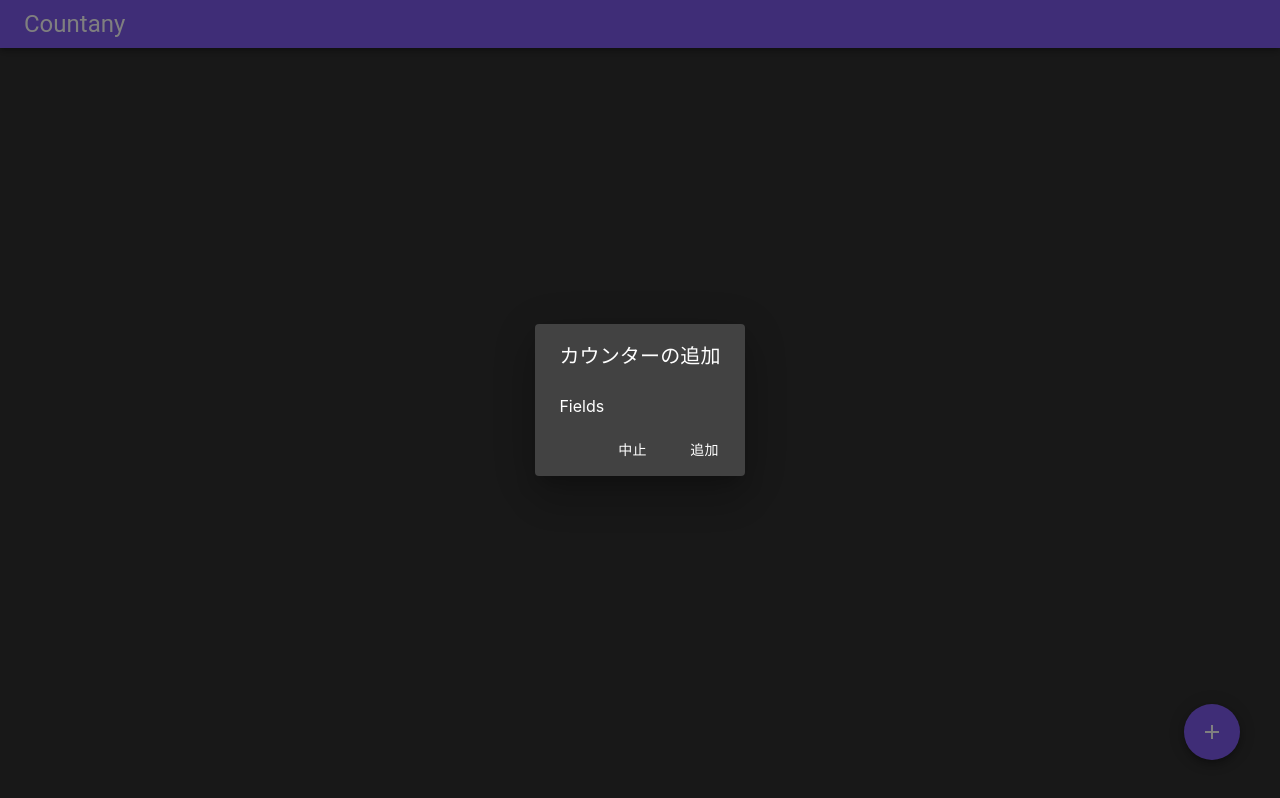
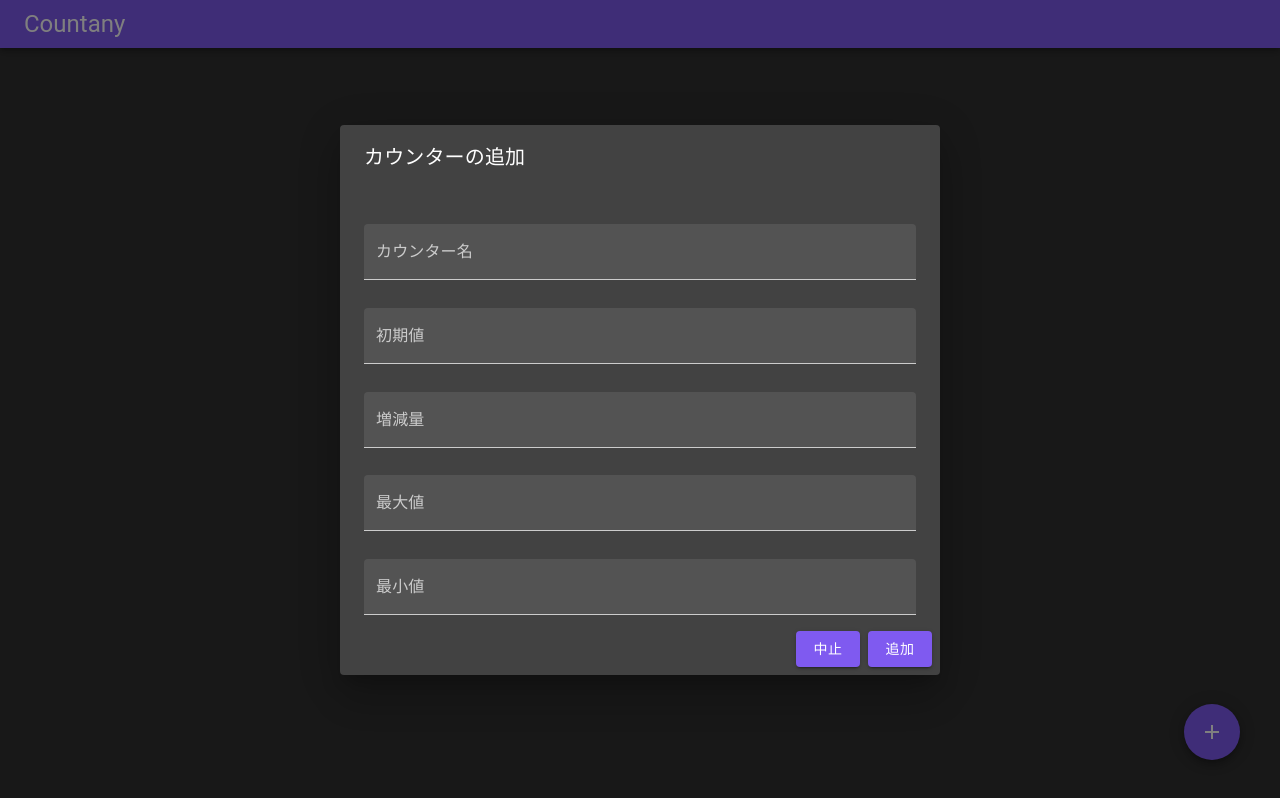
Before and after one commit to hwld/countany, a Next.js app: page / in a window 1280 px wide. Both pictures are taken after a click on the button 1212 px from the left and 732 px from the top of the page. Built offline with nearby package versions, Linux system fonts and the light colour scheme.

Commit message:
create ui-only CounterSettingForm

```diff
--- a/components/AddCounterButton.tsx
+++ b/components/AddCounterButton.tsx
@@ -8,7 +8,7 @@ import {
   Fab,
 } from "@material-ui/core";
 import AddIcon from "@material-ui/icons/Add";
-import { CounterSettingFormFields } from "./CounterSettingFormFields";
+import { CounterSettingForm } from "./CounterSettingForm";
 import { SlideTransition } from "./SlideTransition";
 
 type Props = {
@@ -41,14 +41,25 @@ const Component: React.FC<Props> = ({ className, addCounter: add }) => {
         open={isOpen}
         onClose={close}
         TransitionComponent={SlideTransition}
+        fullWidth
       >
         <DialogTitle>カウンターの追加</DialogTitle>
         <DialogContent>
-          <CounterSettingFormFields />
+          <CounterSettingForm id="addCounter" />
         </DialogContent>
         <DialogActions>
-          <Button onClick={close}>中止</Button>
-          <Button onClick={addCounter}>追加</Button>
+          <Button onClick={close} variant="contained" color="primary">
+            中止
+          </Button>
+          <Button
+            form="addCounter"
+            type="submit"
+            onClick={addCounter}
+            variant="contained"
+            color="primary"
+          >
+            追加
+          </Button>
         </DialogActions>
       </Dialog>
     </>
--- a/components/Counter.tsx
+++ b/components/Counter.tsx
@@ -8,8 +8,9 @@ import SettingIcon from "@material-ui/icons/Settings";
 import RemoveIcon from "@material-ui/icons/Clear";
 
 export type CounterObj = {
+  // マイナス記号を入れて10桁までの表示をサポートしている.
   id: string;
-  title: string;
+  name: string;
   value: number;
   startWith: number;
   countAmount: number; //変化量
@@ -53,7 +54,7 @@ const Component: React.FC<Props> = ({
   return (
     <div className={className}>
       <div className="head">
-        <Typography className="title">{counter.title}</Typography>
+        <Typography className="title">{counter.name}</Typography>
         <IconButton onClick={remove} className="remove" color="secondary">
           <RemoveIcon />
         </IconButton>
--- /dev/null
+++ b/components/CounterSettingForm.tsx
@@ -0,0 +1,68 @@
+import { TextField } from "@material-ui/core";
+import React from "react";
+import styled from "styled-components";
+import { CounterObj } from "./Counter";
+
+type Props = {
+  id: string;
+  className?: string;
+  counter?: CounterObj;
+};
+
+const Component: React.FC<Props> = ({ id, className, counter }) => {
+  return (
+    <form id={id} className={className}>
+      <TextField
+        label="カウンター名"
+        variant="filled"
+        color="secondary"
+        value={counter?.name}
+      />
+      <TextField
+        label="初期値"
+        type="number"
+        variant="filled"
+        color="secondary"
+        value={counter?.startWith}
+      />
+      <TextField
+        label="増減量"
+        type="number"
+        variant="filled"
+        color="secondary"
+        value={counter?.countAmount}
+      />
+      <TextField
+        label="最大値"
+        type="number"
+        variant="filled"
+        color="secondary"
+        value={counter?.maxValue}
+      />
+      <TextField
+        label="最小値"
+        type="number"
+        variant="filled"
+        color="secondary"
+        value={counter?.minValue}
+      />
+    </form>
+  );
+};
+
+const StyledComponent = styled(Component)`
+  display: flex;
+  flex-direction: column;
+
+  & > div {
+    margin-top: 5%;
+  }
+
+  & input[type="number"]::-webkit-inner-spin-button,
+  & input[type="number"]::-webkit-outer-spin-button {
+    -webkit-appearance: none;
+    margin: 0;
+  }
+`;
+
+export const CounterSettingForm = StyledComponent;
--- a/components/CounterSettingFormFields.tsx
+++ /dev/null
@@ -1,7 +0,0 @@
-import React from "react";
-
-const Component: React.FC = () => {
-  return <div>Fields</div>;
-};
-
-export const CounterSettingFormFields = Component;
--- a/pages/index.tsx
+++ b/pages/index.tsx
@@ -4,6 +4,7 @@ import { Header } from "../components/Header";
 import { Main } from "../components/Main";
 import { CounterContainer } from "../components/CounterContainer";
 import { CounterObj } from "../components/Counter";
+
 import { AddCounterButton } from "../components/AddCounterButton";
 
 const Home: React.FC<{ className?: string }> = ({ className }) => {
@@ -14,7 +15,7 @@ const Home: React.FC<{ className?: string }> = ({ className }) => {
       ...counters,
       {
         id: Math.random().toString(),
-        title: `新しいカウンター`,
+        name: `新しいカウンター`,
         value: 0,
         startWith: 0,
         countAmount: 1,
```
